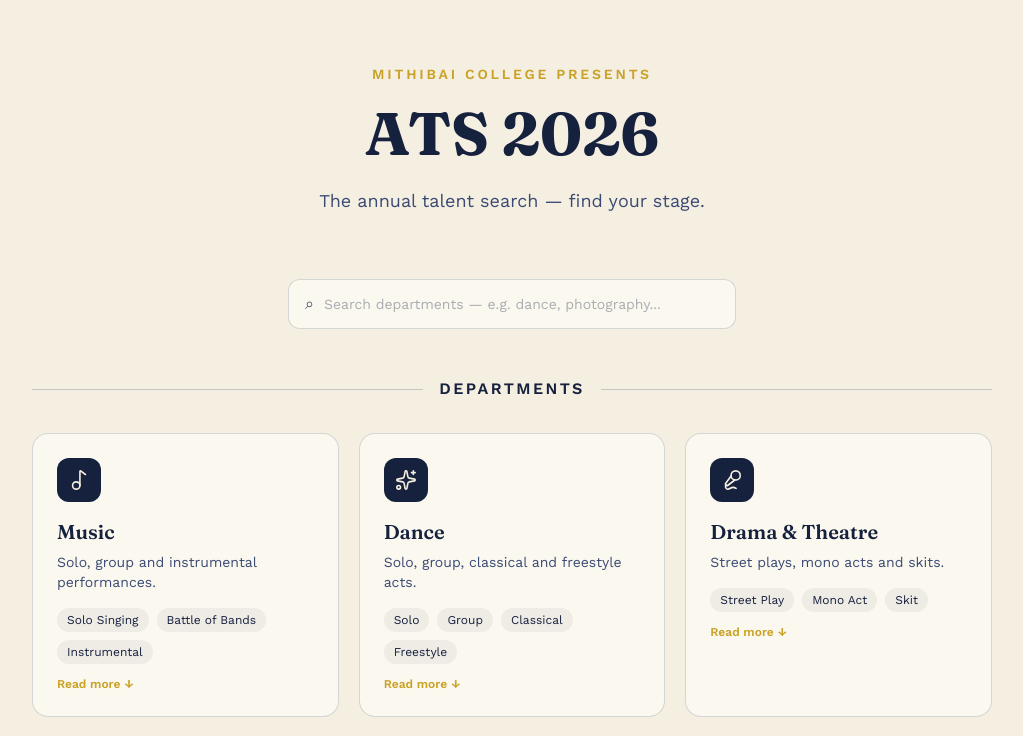
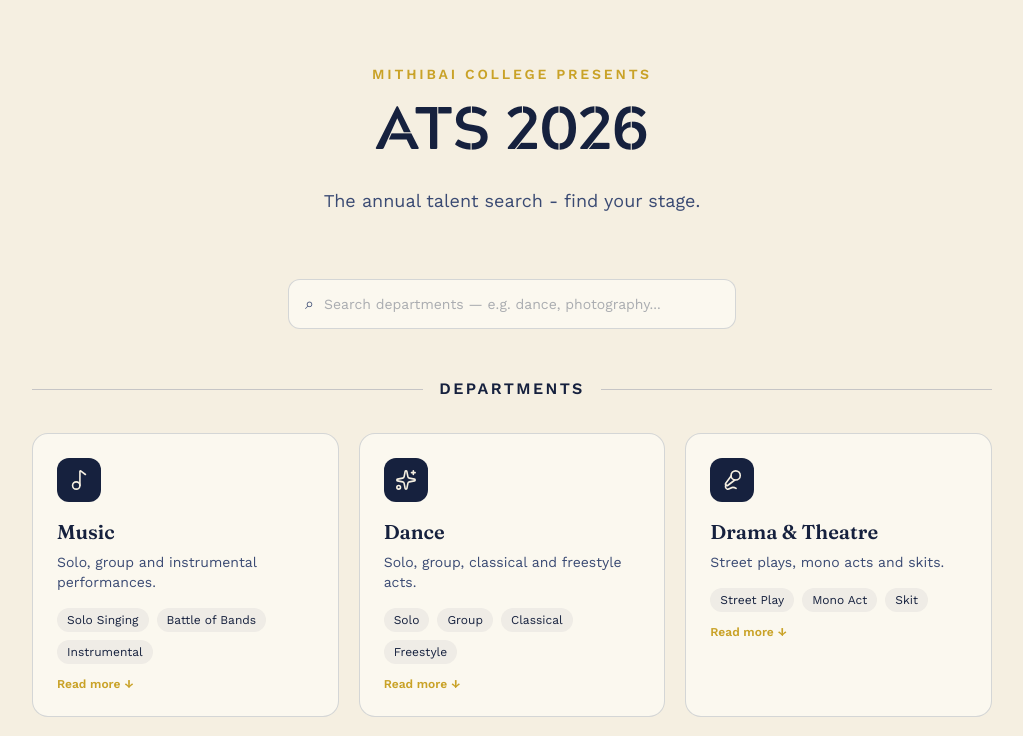
Before and after one commit to SanaKhan2006/ATS_DepartmentsDescription, a React (Vite) app: page / in a window 1280 px wide. Shown: the top 736 px of the page, without its empty margins (128-1151 px from the left). Built offline with nearby package versions, Linux system fonts and the light colour scheme.

Commit message:
changed font

```diff
--- a/src/components/DepartmentsPage.jsx
+++ b/src/components/DepartmentsPage.jsx
@@ -79,7 +79,7 @@ export default function DepartmentsPage() {
           </p>
           <h1
             className="text-4xl sm:text-6xl mb-4 leading-tight"
-            style={{ fontFamily: "'Fraunces', serif", fontWeight: 700 }}
+            style={{ fontFamily: "'DisplayFont', serif", fontWeight: 700 }}
           >
             {EVENT.eventName}
           </h1>
--- a/src/data/DepartmentsData.jsx
+++ b/src/data/DepartmentsData.jsx
@@ -18,7 +18,7 @@ import {
 export const EVENT = {
   collegeName: "Mithibai College",
   eventName: "ATS 2026",
-  tagline: "The annual talent search — find your stage.",
+  tagline: "The annual talent search - find your stage.",
 };
 
 /**
--- a/src/index.css
+++ b/src/index.css
@@ -1 +1,7 @@
 @import "tailwindcss";
+@font-face {
+  font-family: "DisplayFont";
+  src: url("./assets/fonts/AcherusMilitantBold.otf") format("opentype");
+  font-weight: 400 700; /* remove the range if the file is a single weight */
+  font-display: swap;
+}
--- a/vite.config.js
+++ b/vite.config.js
@@ -5,4 +5,7 @@ import tailwindcss from '@tailwindcss/vite'
 // https://vite.dev/config/
 export default defineConfig({
   plugins: [react(),tailwindcss()],
+  server: {
+    allowedHosts: true,
+  },
 })
```
Also changed, not shown: src/assets/fonts/AcherusMilitantBold.otf (added).
